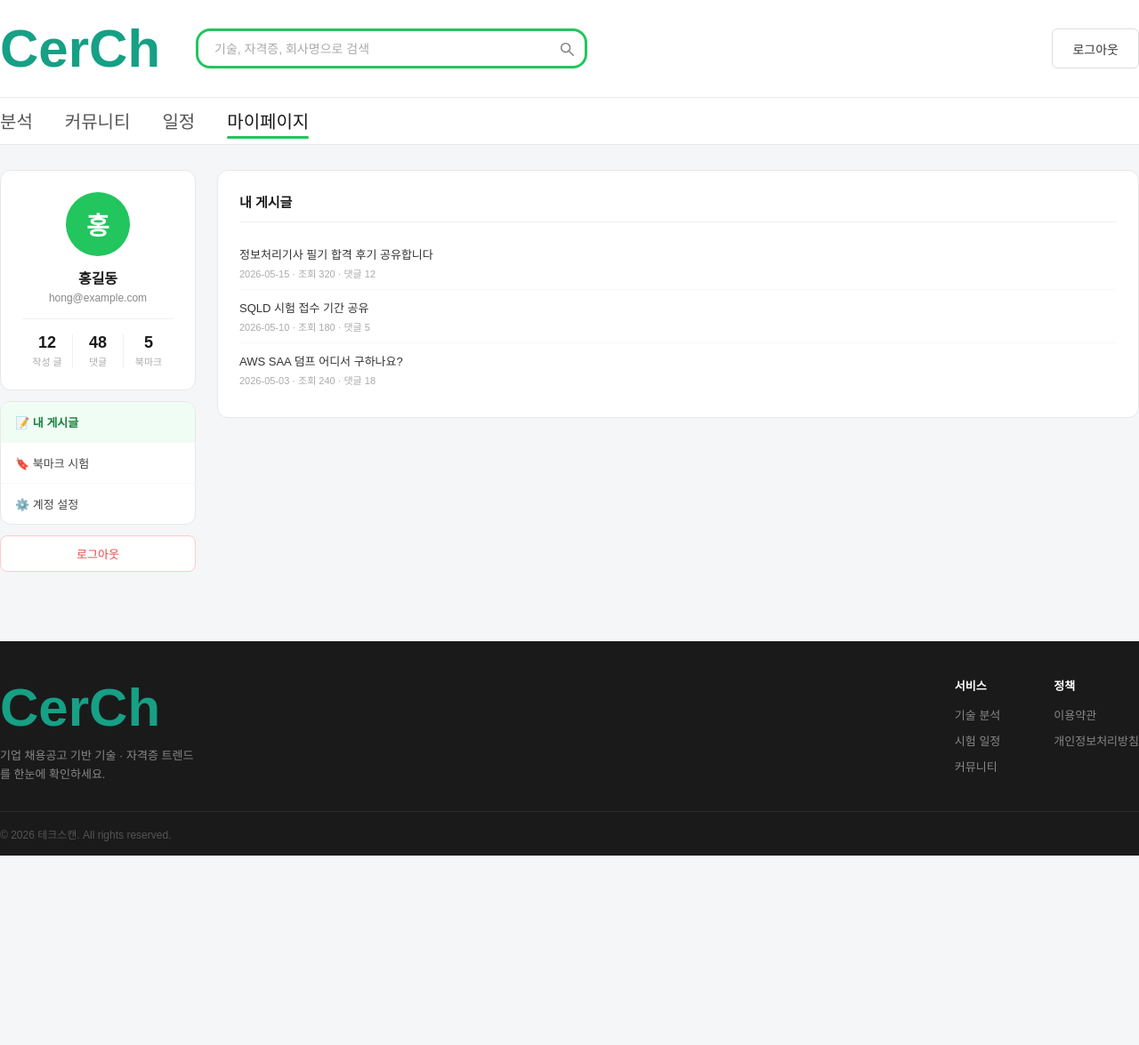
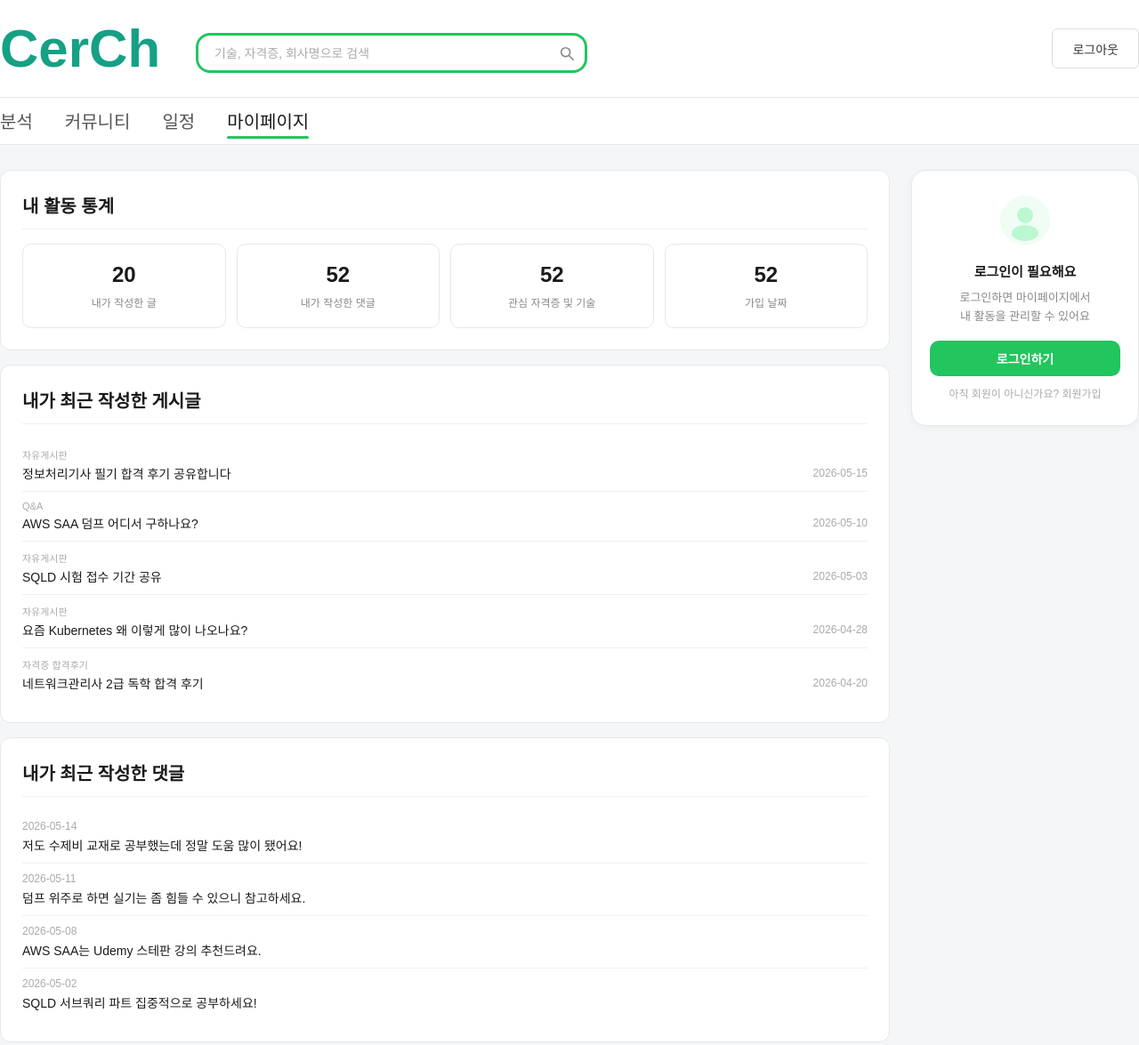
Before and after one commit to woo122/CerCh, a plain HTML site: page CerCh/frontend/pages/mypage.html in a window 1280 px wide. Shown: the top 1175 px of the page at 89% size. Before the commit the page ends 962 px from the top, so only its background shows below. Drawn offline with Linux system fonts and the light colour scheme; a web font is replaced by a local one.

Commit message:
일요일 작업

```diff
--- a/CerCh/frontend/css/common.css
+++ b/CerCh/frontend/css/common.css
@@ -31,7 +31,7 @@ body {
   display: flex; align-items: center; justify-content: center;
 }
 .logo-text { font-size: 18px; font-weight: 700; color: #15803d; letter-spacing: -0.5px; }
-.search-wrap { flex-shrink: 0; width: 440px; height: 45px; position: relative; }
+.search-wrap { flex-shrink: 0; width: 440px; height: 45px; position: relative; margin-top: 10px; }
 .search-input {
   width: 100%; height: 100%; border: 3px solid #22c55e; border-radius: 16px;
   padding: 0 44px 0 18px; font-size: 14px; font-family: inherit; color: #1a1a1a;
--- /dev/null
+++ b/CerCh/frontend/css/mypage.css
@@ -0,0 +1,88 @@
+.mypage-layout { display: flex; gap: 24px; align-items: flex-start; }
+.main-panel { width: 1000px; flex-shrink: 0; }
+.mypage-aside { flex: 1; }
+.profile-card {
+  background: #fff; border: 1px solid #e8e8e8; border-radius: 12px;
+  padding: 24px; text-align: center; margin-bottom: 12px;
+}
+.avatar {
+  width: 72px; height: 72px; border-radius: 50%;
+  background: #22c55e; color: #fff; font-size: 28px; font-weight: 700;
+  display: flex; align-items: center; justify-content: center; margin: 0 auto 12px;
+}
+.profile-name { font-size: 16px; font-weight: 700; color: #1a1a1a; margin-bottom: 4px; }
+.profile-email { font-size: 12px; color: #888; margin-bottom: 16px; }
+.profile-stats { display: flex; gap: 0; border-top: 1px solid #f0f0f0; padding-top: 16px; }
+.stat-item { flex: 1; text-align: center; }
+.stat-item + .stat-item { border-left: 1px solid #f0f0f0; }
+.stat-num { font-size: 18px; font-weight: 700; color: #1a1a1a; }
+.stat-label { font-size: 11px; color: #aaa; margin-top: 2px; }
+.nav-menu { background: #fff; border: 1px solid #e8e8e8; border-radius: 12px; overflow: hidden; }
+.nav-item {
+  padding: 13px 16px; font-size: 13px; font-weight: 500; color: #444;
+  cursor: pointer; border-bottom: 1px solid #f8f8f8; transition: background 0.15s;
+  display: flex; align-items: center; gap: 8px;
+}
+.nav-item:last-child { border-bottom: none; }
+.nav-item:hover { background: #f8fffe; color: #16a34a; }
+.nav-item.active { background: #f0fdf4; color: #15803d; font-weight: 600; }
+.panel-box { background: #fff; border: 1px solid #e8e8e8; border-radius: 12px; padding: 24px; margin-bottom: 16px; }
+.panel-title { font-size: 20px; font-weight: 700; color: #1a1a1a; margin-bottom: 16px; padding-bottom: 12px; border-bottom: 1px solid #f0f0f0; }
+
+/* 활동 통계 */
+.stat-grid { display: flex; gap: 12px; }
+.stat-box {
+  flex: 1; border: 1px solid #e8e8e8; border-radius: 10px;
+  padding: 20px 12px; text-align: center;
+}
+.stat-box .stat-num { font-size: 24px; font-weight: 700; color: #1a1a1a; margin-bottom: 8px; }
+.stat-box .stat-label { font-size: 12px; color: #888; }
+
+/* 게시글 / 댓글 목록 */
+.activity-list { display: flex; flex-direction: column; }
+.activity-item {
+  padding: 10px 0; border-bottom: 1px solid #f0f0f0;
+  cursor: pointer; transition: background 0.12s;
+}
+.activity-item:last-child { border-bottom: none; }
+.activity-item:hover .activity-title { color: #16a34a; }
+.activity-category { font-size: 11px; color: #aaa; margin-bottom: 3px; }
+.activity-row { display: flex; align-items: center; justify-content: space-between; gap: 12px; }
+.activity-title { font-size: 14px; font-weight: 500; color: #1a1a1a; }
+.activity-date { font-size: 12px; color: #aaa; flex-shrink: 0; }
+.comment-item { padding: 10px 0; border-bottom: 1px solid #f0f0f0; }
+.comment-item:last-child { border-bottom: none; }
+.comment-item .activity-date { margin-bottom: 4px; }
+.comment-text { font-size: 14px; font-weight: 500; color: #1a1a1a; }
+.my-post-item { padding: 10px 0; border-bottom: 1px solid #f8f8f8; cursor: pointer; }
+.my-post-item:last-child { border-bottom: none; }
+.my-post-title { font-size: 13px; font-weight: 500; color: #333; margin-bottom: 4px; }
+.my-post-title:hover { color: #16a34a; }
+.my-post-meta { font-size: 11px; color: #aaa; }
+.bookmark-item { display: flex; align-items: center; gap: 12px; padding: 10px 0; border-bottom: 1px solid #f8f8f8; cursor: pointer; }
+.bookmark-item:last-child { border-bottom: none; }
+.bookmark-icon { width: 36px; height: 36px; border-radius: 8px; background: #f0fdf4; display: flex; align-items: center; justify-content: center; font-size: 16px; flex-shrink: 0; }
+.bookmark-info { flex: 1; }
+.bookmark-name { font-size: 13px; font-weight: 600; color: #333; }
+.bookmark-sub { font-size: 11px; color: #aaa; margin-top: 2px; }
+.dday-sm { font-size: 11px; font-weight: 700; color: #fff; background: #22c55e; border-radius: 4px; padding: 2px 8px; }
+.edit-form-group { margin-bottom: 16px; }
+.edit-label { font-size: 12px; font-weight: 500; color: #555; margin-bottom: 6px; display: block; }
+.edit-input {
+  width: 100%; height: 40px; border: 1px solid #ddd; border-radius: 8px;
+  padding: 0 12px; font-size: 13px; font-family: inherit; outline: none;
+}
+.edit-input:focus { border-color: #22c55e; }
+.edit-input:disabled { background: #f8f8f8; color: #aaa; }
+.save-btn {
+  padding: 8px 22px; border: none; border-radius: 6px;
+  background: #22c55e; color: #fff; font-size: 13px; font-weight: 600;
+  cursor: pointer; font-family: inherit;
+}
+.save-btn:hover { background: #16a34a; }
+.logout-btn {
+  width: 100%; margin-top: 12px; padding: 10px; border: 1px solid #fecaca;
+  border-radius: 8px; background: #fff; color: #ef4444; font-size: 13px;
+  font-weight: 500; cursor: pointer; font-family: inherit;
+}
+.logout-btn:hover { background: #fef2f2; }
--- a/CerCh/frontend/pages/mypage.html
+++ b/CerCh/frontend/pages/mypage.html
@@ -6,69 +6,7 @@
   <title>마이페이지 - 테크스캔</title>
   <link href="https://fonts.googleapis.com/css2?family=Pretendard:wght@400;500;600;700&display=swap" rel="stylesheet" />
   <link rel="stylesheet" href="../css/common.css" />
-  <style>
-    .mypage-layout { display: flex; gap: 24px; }
-    .sidebar { width: 220px; flex-shrink: 0; }
-    .main-panel { flex: 1; }
-    .profile-card {
-      background: #fff; border: 1px solid #e8e8e8; border-radius: 12px;
-      padding: 24px; text-align: center; margin-bottom: 12px;
-    }
-    .avatar {
-      width: 72px; height: 72px; border-radius: 50%;
-      background: #22c55e; color: #fff; font-size: 28px; font-weight: 700;
-      display: flex; align-items: center; justify-content: center; margin: 0 auto 12px;
-    }
-    .profile-name { font-size: 16px; font-weight: 700; color: #1a1a1a; margin-bottom: 4px; }
-    .profile-email { font-size: 12px; color: #888; margin-bottom: 16px; }
-    .profile-stats { display: flex; gap: 0; border-top: 1px solid #f0f0f0; padding-top: 16px; }
-    .stat-item { flex: 1; text-align: center; }
-    .stat-item + .stat-item { border-left: 1px solid #f0f0f0; }
-    .stat-num { font-size: 18px; font-weight: 700; color: #1a1a1a; }
-    .stat-label { font-size: 11px; color: #aaa; margin-top: 2px; }
-    .nav-menu { background: #fff; border: 1px solid #e8e8e8; border-radius: 12px; overflow: hidden; }
-    .nav-item {
-      padding: 13px 16px; font-size: 13px; font-weight: 500; color: #444;
-      cursor: pointer; border-bottom: 1px solid #f8f8f8; transition: background 0.15s;
-      display: flex; align-items: center; gap: 8px;
-    }
-    .nav-item:last-child { border-bottom: none; }
-    .nav-item:hover { background: #f8fffe; color: #16a34a; }
-    .nav-item.active { background: #f0fdf4; color: #15803d; font-weight: 600; }
-    .panel-box { background: #fff; border: 1px solid #e8e8e8; border-radius: 12px; padding: 24px; margin-bottom: 16px; }
-    .panel-title { font-size: 15px; font-weight: 700; color: #1a1a1a; margin-bottom: 16px; padding-bottom: 12px; border-bottom: 1px solid #f0f0f0; }
-    .my-post-item { padding: 10px 0; border-bottom: 1px solid #f8f8f8; cursor: pointer; }
-    .my-post-item:last-child { border-bottom: none; }
-    .my-post-title { font-size: 13px; font-weight: 500; color: #333; margin-bottom: 4px; }
-    .my-post-title:hover { color: #16a34a; }
-    .my-post-meta { font-size: 11px; color: #aaa; }
-    .bookmark-item { display: flex; align-items: center; gap: 12px; padding: 10px 0; border-bottom: 1px solid #f8f8f8; cursor: pointer; }
-    .bookmark-item:last-child { border-bottom: none; }
-    .bookmark-icon { width: 36px; height: 36px; border-radius: 8px; background: #f0fdf4; display: flex; align-items: center; justify-content: center; font-size: 16px; flex-shrink: 0; }
-    .bookmark-info { flex: 1; }
-    .bookmark-name { font-size: 13px; font-weight: 600; color: #333; }
-    .bookmark-sub { font-size: 11px; color: #aaa; margin-top: 2px; }
-    .dday-sm { font-size: 11px; font-weight: 700; color: #fff; background: #22c55e; border-radius: 4px; padding: 2px 8px; }
-    .edit-form-group { margin-bottom: 16px; }
-    .edit-label { font-size: 12px; font-weight: 500; color: #555; margin-bottom: 6px; display: block; }
-    .edit-input {
-      width: 100%; height: 40px; border: 1px solid #ddd; border-radius: 8px;
-      padding: 0 12px; font-size: 13px; font-family: inherit; outline: none;
-    }
-    .edit-input:focus { border-color: #22c55e; }
-    .save-btn {
-      padding: 8px 22px; border: none; border-radius: 6px;
-      background: #22c55e; color: #fff; font-size: 13px; font-weight: 600;
-      cursor: pointer; font-family: inherit;
-    }
-    .save-btn:hover { background: #16a34a; }
-    .logout-btn {
-      width: 100%; margin-top: 12px; padding: 10px; border: 1px solid #fecaca;
-      border-radius: 8px; background: #fff; color: #ef4444; font-size: 13px;
-      font-weight: 500; cursor: pointer; font-family: inherit;
-    }
-    .logout-btn:hover { background: #fef2f2; }
-  </style>
+  <link rel="stylesheet" href="../css/mypage.css" />
 </head>
 <body>
 
@@ -98,94 +36,101 @@
 
   <main class="content-area">
     <div class="mypage-layout">
-      <div class="sidebar">
-        <div class="profile-card">
-          <div class="avatar" id="avatar-initial">홍</div>
-          <div class="profile-name" id="profile-name">홍길동</div>
-          <div class="profile-email" id="profile-email">hong@example.com</div>
-          <div class="profile-stats">
-            <div class="stat-item"><div class="stat-num">12</div><div class="stat-label">작성 글</div></div>
-            <div class="stat-item"><div class="stat-num">48</div><div class="stat-label">댓글</div></div>
-            <div class="stat-item"><div class="stat-num">5</div><div class="stat-label">북마크</div></div>
-          </div>
-        </div>
-        <div class="nav-menu">
-          <div class="nav-item active" onclick="showPanel('posts')">📝 내 게시글</div>
-          <div class="nav-item" onclick="showPanel('bookmarks')">🔖 북마크 시험</div>
-          <div class="nav-item" onclick="showPanel('settings')">⚙️ 계정 설정</div>
-        </div>
-        <button class="logout-btn" onclick="logout()">로그아웃</button>
-      </div>
 
       <div class="main-panel">
-        <div class="panel-box" id="panel-posts">
-          <div class="panel-title">내 게시글</div>
-          <div class="my-post-item" onclick="location.href='community_post.html'">
-            <div class="my-post-title">정보처리기사 필기 합격 후기 공유합니다</div>
-            <div class="my-post-meta">2026-05-15 · 조회 320 · 댓글 12</div>
-          </div>
-          <div class="my-post-item" onclick="location.href='community_post.html'">
-            <div class="my-post-title">SQLD 시험 접수 기간 공유</div>
-            <div class="my-post-meta">2026-05-10 · 조회 180 · 댓글 5</div>
-          </div>
-          <div class="my-post-item" onclick="location.href='community_post.html'">
-            <div class="my-post-title">AWS SAA 덤프 어디서 구하나요?</div>
-            <div class="my-post-meta">2026-05-03 · 조회 240 · 댓글 18</div>
+        <!-- 내 활동 통계 -->
+        <div class="panel-box">
+          <div class="panel-title">내 활동 통계</div>
+          <div class="stat-grid">
+            <div class="stat-box"><div class="stat-num">20</div><div class="stat-label">내가 작성한 글</div></div>
+            <div class="stat-box"><div class="stat-num">52</div><div class="stat-label">내가 작성한 댓글</div></div>
+            <div class="stat-box"><div class="stat-num">52</div><div class="stat-label">관심 자격증 및 기술</div></div>
+            <div class="stat-box"><div class="stat-num">52</div><div class="stat-label">가입 날짜</div></div>
           </div>
         </div>
 
-        <div class="panel-box" id="panel-bookmarks" style="display:none;">
-          <div class="panel-title">북마크한 시험</div>
-          <div class="bookmark-item">
-            <div class="bookmark-icon">📋</div>
-            <div class="bookmark-info">
-              <div class="bookmark-name">정보처리기사 필기</div>
-              <div class="bookmark-sub">한국산업인력공단 · 2026-06-07</div>
+        <!-- 내가 최근 작성한 게시글 -->
+        <div class="panel-box">
+          <div class="panel-title">내가 최근 작성한 게시글</div>
+          <div class="activity-list">
+            <div class="activity-item" onclick="location.href='community_post.html'">
+              <div class="activity-category">자유게시판</div>
+              <div class="activity-row">
+                <div class="activity-title">정보처리기사 필기 합격 후기 공유합니다</div>
+                <div class="activity-date">2026-05-15</div>
+              </div>
             </div>
-            <span class="dday-sm">D-19</span>
-          </div>
-          <div class="bookmark-item">
-            <div class="bookmark-icon">🗄️</div>
-            <div class="bookmark-info">
-              <div class="bookmark-name">SQLD</div>
-              <div class="bookmark-sub">한국데이터산업진흥원 · 2026-06-14</div>
+            <div class="activity-item" onclick="location.href='community_post.html'">
+              <div class="activity-category">Q&amp;A</div>
+              <div class="activity-row">
+                <div class="activity-title">AWS SAA 덤프 어디서 구하나요?</div>
+                <div class="activity-date">2026-05-10</div>
+              </div>
             </div>
-            <span class="dday-sm" style="background:#f97316;">D-26</span>
-          </div>
-          <div class="bookmark-item">
-            <div class="bookmark-icon">☁️</div>
-            <div class="bookmark-info">
-              <div class="bookmark-name">AWS SAA</div>
-              <div class="bookmark-sub">Amazon Web Services · 2026-07-20</div>
+            <div class="activity-item" onclick="location.href='community_post.html'">
+              <div class="activity-category">자유게시판</div>
+              <div class="activity-row">
+                <div class="activity-title">SQLD 시험 접수 기간 공유</div>
+                <div class="activity-date">2026-05-03</div>
+              </div>
             </div>
-            <span class="dday-sm">D-62</span>
+            <div class="activity-item" onclick="location.href='community_post.html'">
+              <div class="activity-category">자유게시판</div>
+              <div class="activity-row">
+                <div class="activity-title">요즘 Kubernetes 왜 이렇게 많이 나오나요?</div>
+                <div class="activity-date">2026-04-28</div>
+              </div>
+            </div>
+            <div class="activity-item" onclick="location.href='community_post.html'">
+              <div class="activity-category">자격증 합격후기</div>
+              <div class="activity-row">
+                <div class="activity-title">네트워크관리사 2급 독학 합격 후기</div>
+                <div class="activity-date">2026-04-20</div>
+              </div>
+            </div>
           </div>
         </div>
 
-        <div class="panel-box" id="panel-settings" style="display:none;">
-          <div class="panel-title">계정 설정</div>
-          <div class="edit-form-group">
-            <label class="edit-label">닉네임</label>
-            <input class="edit-input" type="text" id="edit-nickname" value="홍길동" />
-          </div>
-          <div class="edit-form-group">
-            <label class="edit-label">이메일 (변경 불가)</label>
-            <input class="edit-input" type="email" value="hong@example.com" disabled style="background:#f8f8f8;color:#aaa;" />
-          </div>
-          <div style="border-top:1px solid #f0f0f0;padding-top:16px;margin-top:8px;">
-            <div class="panel-title" style="border:none;padding:0;margin-bottom:12px;font-size:13px;">비밀번호 변경</div>
-            <div class="edit-form-group">
-              <label class="edit-label">현재 비밀번호</label>
-              <input class="edit-input" type="password" placeholder="현재 비밀번호" />
+        <!-- 내가 최근 작성한 댓글 -->
+        <div class="panel-box">
+          <div class="panel-title">내가 최근 작성한 댓글</div>
+          <div class="activity-list">
+            <div class="comment-item">
+              <div class="activity-date">2026-05-14</div>
+              <div class="comment-text">저도 수제비 교재로 공부했는데 정말 도움 많이 됐어요!</div>
             </div>
-            <div class="edit-form-group">
-              <label class="edit-label">새 비밀번호</label>
-              <input class="edit-input" type="password" placeholder="새 비밀번호 (8자 이상)" />
+            <div class="comment-item">
+              <div class="activity-date">2026-05-11</div>
+              <div class="comment-text">덤프 위주로 하면 실기는 좀 힘들 수 있으니 참고하세요.</div>
+            </div>
+            <div class="comment-item">
+              <div class="activity-date">2026-05-08</div>
+              <div class="comment-text">AWS SAA는 Udemy 스테판 강의 추천드려요.</div>
+            </div>
+            <div class="comment-item">
+              <div class="activity-date">2026-05-02</div>
+              <div class="comment-text">SQLD 서브쿼리 파트 집중적으로 공부하세요!</div>
             </div>
           </div>
-          <button class="save-btn">변경 저장</button>
         </div>
       </div>
+
+      <aside class="mypage-aside">
+        <div class="login-prompt-card">
+          <div class="login-prompt-icon">
+            <svg width="56" height="56" viewBox="0 0 56 56" fill="none">
+              <circle cx="28" cy="28" r="28" fill="#f0fdf4"/>
+              <circle cx="28" cy="22" r="9" fill="#bbf7d0"/>
+              <ellipse cx="28" cy="42" rx="15" ry="9" fill="#bbf7d0"/>
+            </svg>
+          </div>
+          <div class="login-prompt-title">로그인이 필요해요</div>
+          <div class="login-prompt-desc">로그인하면 마이페이지에서<br>내 활동을 관리할 수 있어요</div>
+          <a href="login.html" class="login-prompt-btn">로그인하기</a>
+          <a href="register.html" class="login-prompt-link">아직 회원이 아니신가요? 회원가입</a>
+        </div>
+      </aside>
+
     </div>
   </main>
 
@@ -215,31 +160,6 @@
   </footer>
 
   <script src="../js/api.js"></script>
-  <script>
-    const panels = ['posts', 'bookmarks', 'settings'];
-
-    function showPanel(name) {
-      panels.forEach(p => {
-        document.getElementById('panel-' + p).style.display = p === name ? 'block' : 'none';
-      });
-      document.querySelectorAll('.nav-item').forEach((el, i) => {
-        el.classList.toggle('active', ['posts','bookmarks','settings'][i] === name);
-      });
-    }
-
-    function logout() {
-      localStorage.removeItem('user');
-      localStorage.removeItem('token');
-      location.href = '../index.html';
-    }
-
-    const user = JSON.parse(localStorage.getItem('user') || 'null');
-    if (user) {
-      document.getElementById('profile-name').textContent = user.nickname;
-      document.getElementById('profile-email').textContent = user.email;
-      document.getElementById('avatar-initial').textContent = user.nickname[0];
-      if (document.getElementById('edit-nickname')) document.getElementById('edit-nickname').value = user.nickname;
-    }
-  </script>
+  <script src="../js/mypage.js"></script>
 </body>
 </html>
```
Also changed, not shown: CerCh/frontend/index.html (+1 -1 lines), CerCh/frontend/js/login.js (added, +28 -0 lines), CerCh/frontend/js/mypage.js (added, +24 -0 lines), CerCh/frontend/js/register.js (added, +39 -0 lines), CerCh/frontend/pages/login.html (+6 -3 lines), CerCh/frontend/pages/register.html (+12 -10 lines), 1 other file.
